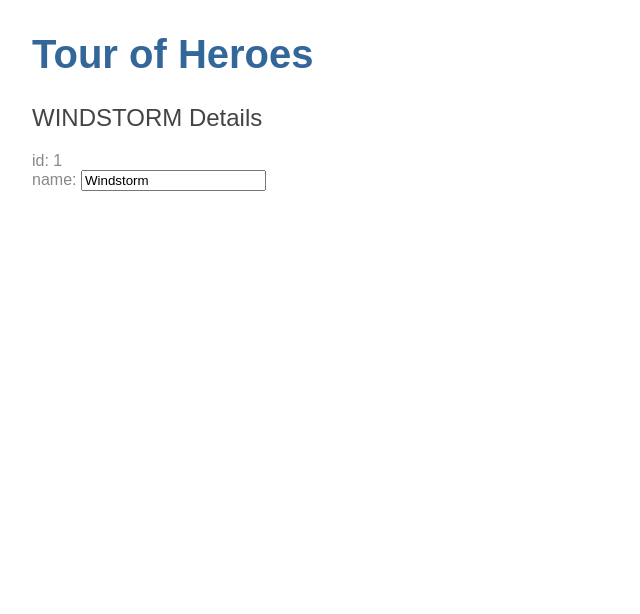
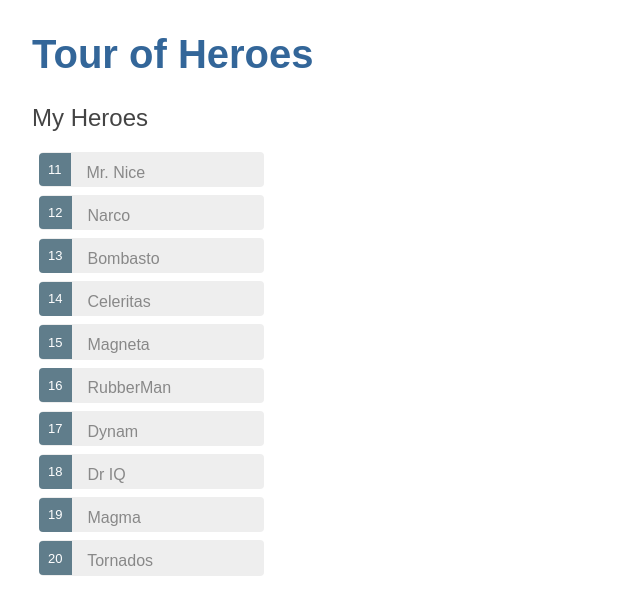
Before and after one commit to IsaiasValdez/tour-of-heroes, an Angular app: page / in a window 1280 px wide. Shown: the top 614 px of the page, without its empty margins (0-640 px from the left). Built offline with nearby package versions, Linux system fonts and the light colour scheme.

Commit message:
Extracted Hero Details to hero-detail component

```diff
--- a/src/app/app.module.ts
+++ b/src/app/app.module.ts
@@ -4,11 +4,13 @@
 
 import { AppComponent } from './app.component';
 import { HeroesComponent } from './heroes/heroes.component';
+import { HeroDetailComponent } from './hero-detail/hero-detail.component';
 
 @NgModule({
   declarations: [
     AppComponent,
-    HeroesComponent
+    HeroesComponent,
+    HeroDetailComponent
   ],
   imports: [
     BrowserModule,
--- /dev/null
+++ b/src/app/hero-detail/hero-detail.component.html
@@ -0,0 +1,11 @@
+<div *ngIf="hero">
+
+  <h2>{{hero.name | uppercase}} Details</h2>
+  <div><span>id: </span>{{hero.id}}</div>
+  <div>
+    <label>name:
+      <input [(ngModel)]="hero.name" placeholder="name">
+    </label>
+  </div>
+
+</div>
--- /dev/null
+++ b/src/app/hero-detail/hero-detail.component.ts
@@ -0,0 +1,18 @@
+import { Component, OnInit, Input } from '@angular/core';
+import { Hero } from '../hero';
+
+@Component({
+  selector: 'app-hero-detail',
+  templateUrl: './hero-detail.component.html',
+  styleUrls: ['./hero-detail.component.css']
+})
+export class HeroDetailComponent implements OnInit {
+
+  @Input() hero: Hero;
+
+  constructor() { }
+
+  ngOnInit() {
+  }
+
+}
--- a/src/app/heroes/heroes.component.css
+++ b/src/app/heroes/heroes.component.css
@@ -0,0 +1,48 @@
+/* HeroesComponent's private CSS styles */
+.selected {
+    background-color: #CFD8DC !important;
+    color: white;
+}
+.heroes {
+    margin: 0 0 2em 0;
+    list-style-type: none;
+    padding: 0;
+    width: 15em;
+}
+.heroes li {
+    cursor: pointer;
+    position: relative;
+    left: 0;
+    background-color: #EEE;
+    margin: .5em;
+    padding: .3em 0;
+    height: 1.6em;
+    border-radius: 4px;
+}
+.heroes li.selected:hover {
+    background-color: #BBD8DC !important;
+    color: white;
+}
+.heroes li:hover {
+    color: #607D8B;
+    background-color: #DDD;
+    left: .1em;
+}
+.heroes .text {
+    position: relative;
+    top: -3px;
+}
+.heroes .badge {
+    display: inline-block;
+    font-size: small;
+    color: white;
+    padding: 0.8em 0.7em 0 0.7em;
+    background-color: #607D8B;
+    line-height: 1em;
+    position: relative;
+    left: -1px;
+    top: -4px;
+    height: 1.8em;
+    margin-right: .8em;
+    border-radius: 4px 0 0 4px;
+}
--- a/src/app/heroes/heroes.component.html
+++ b/src/app/heroes/heroes.component.html
@@ -1,7 +1,9 @@
-<h2>{{hero.name | uppercase}} Details</h2>
-<div><span>id: </span>{{hero.id}}</div>
-<div>
-  <label>name:
-    <input [(ngModel)]="hero.name" placeholder="name">
-  </label>
-</div>
+<h2>My Heroes</h2>
+<app-hero-detail [hero]="selectedHero"></app-hero-detail>
+<ul class="heroes">
+  <li *ngFor="let hero of heroes"
+   [class.selected]="hero === selectedHero"
+   (click)="onSelect(hero)">
+    <span class="badge">{{hero.id}}</span> {{hero.name}}
+  </li>
+</ul>
--- a/src/app/heroes/heroes.component.ts
+++ b/src/app/heroes/heroes.component.ts
@@ -1,5 +1,6 @@
 import { Component, OnInit } from '@angular/core';
 import { Hero } from '../hero';
+import { HEROES } from '../mock-heroes';
 
 @Component({
   selector: 'app-heroes',
@@ -7,10 +8,13 @@
   styleUrls: ['./heroes.component.css']
 })
 export class HeroesComponent implements OnInit {
-  hero: Hero = {
-    id: 1,
-    name: 'Windstorm'
-  };
+
+  heroes: Hero[] = HEROES;
+  selectedHero: Hero = null;
+
+  onSelect(hero: Hero): void {
+    this.selectedHero = hero;
+  }
 
   constructor() { }
 
--- /dev/null
+++ b/src/app/mock-heroes.ts
@@ -0,0 +1,14 @@
+import { Hero } from './hero';
+
+export const HEROES: Hero[] = [
+    { id: 11, name: 'Mr. Nice' },
+    { id: 12, name: 'Narco' },
+    { id: 13, name: 'Bombasto' },
+    { id: 14, name: 'Celeritas' },
+    { id: 15, name: 'Magneta' },
+    { id: 16, name: 'RubberMan' },
+    { id: 17, name: 'Dynam' },
+    { id: 18, name: 'Dr IQ' },
+    { id: 19, name: 'Magma' },
+    { id: 20, name: 'Tornados' },
+];
```
Also changed, not shown: src/app/hero-detail/hero-detail.component.css (added), 1 other file (tests, documents, lock files or other folders).
